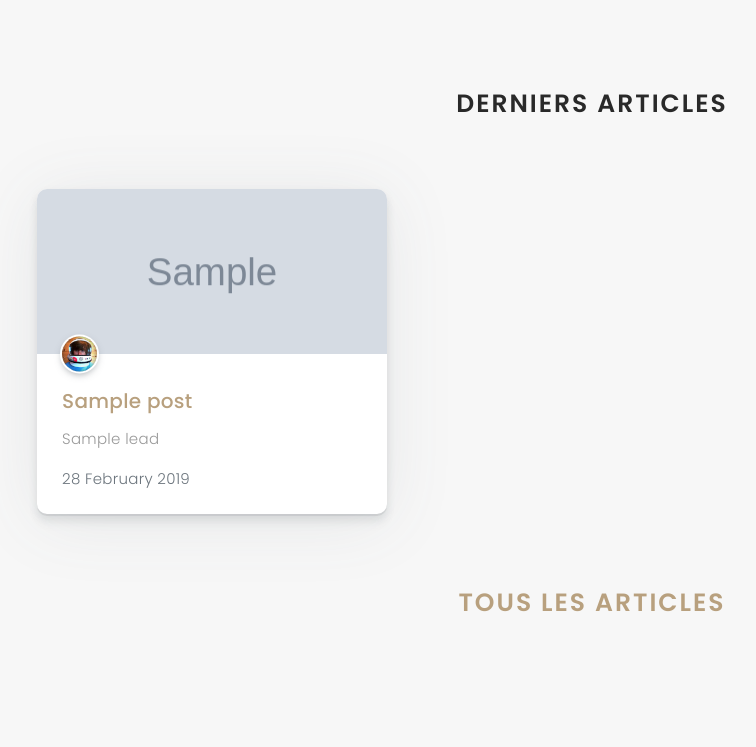
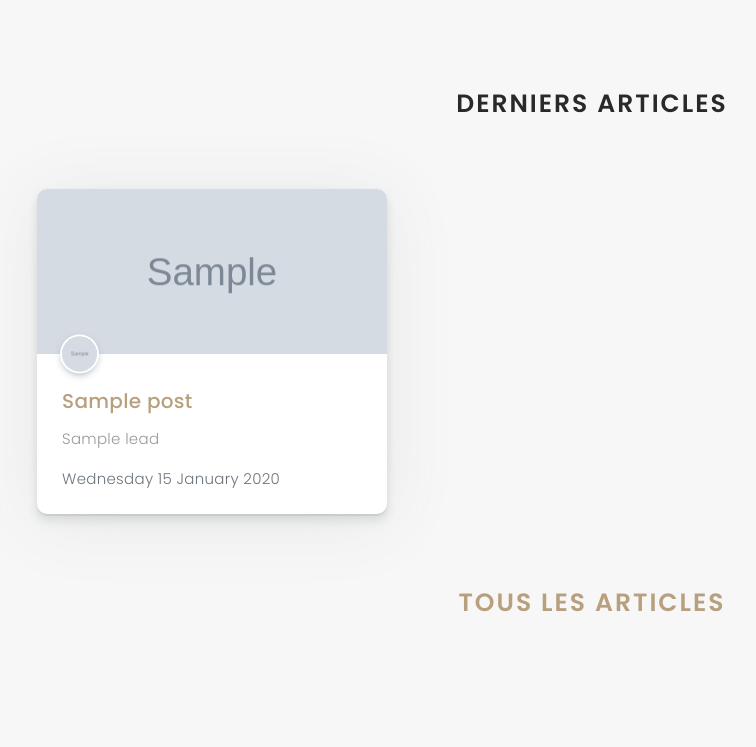
Before and after one commit to JeanD34/p5, a PHP site: the page made by View/HomeView.php in a window 1280 px wide. Shown: the part 1805-2552 px from the top of the page, without its empty margins (48-804 px from the left). Run offline with PHP 8.4, Linux system fonts and the light colour scheme; the template is opened without the code that fills it: most values are stand-ins (such as "Sample title", 1, 10 or a date in 2020); grey boxes marked "Sample" are stand-in pictures; some web fonts are replaced.

Commit message:
Update with new variables

```diff
--- a/View/HomeView.php
+++ b/View/HomeView.php
@@ -1,4 +1,4 @@
-  <?php $this->title = 'Accueil'?>
+  <?php $this->title = 'Accueil'; ?>
 
   <!-- start section header -->
   <div id="header" class="home">
@@ -122,7 +122,7 @@
                 <div class="card card-small card-post card-post--1">
                   <div class="card-post__image" style="background-image: url('Content/images/<?= $post->getImage(); ?>');">
                     <div class="card-post__author d-flex">
-                      <a href="#" class="card-post__author-avatar card-post__author-avatar--small" style="background-image: url('Content/backend/images/avatars/0.jpg');">Written by Anna Kunis</a>
+                      <a href="action=userProfile&id=<?= $post->getId_user_fk(); ?>" target="_blank" class="card-post__author-avatar card-post__author-avatar--small" style="background-image: url('Content/backend/images/avatars/<?= $post->getAvatar(); ?>');">Ecrit par <?= $post->getUsername(); ?></a>
                     </div>
                   </div>
                   <div class="card-body">
@@ -130,7 +130,7 @@
                       <a class="text-fiord-blue" href="?action=post&id=<?= $post->getId(); ?>"><?= $post->getTitle(); ?></a>
                     </h5>
                     <p class="card-text d-inline-block mb-3"><?= $post->getLead(); ?></p><br>
-                    <span class="text-muted">28 February 2019</span>
+                    <span class="text-muted"><?= ucfirst(utf8_encode(strftime('%A %e %B %Y', strtotime($post->getAdd_date())))); ?></span>
             		</div>
                 </div>
               </div>
```
